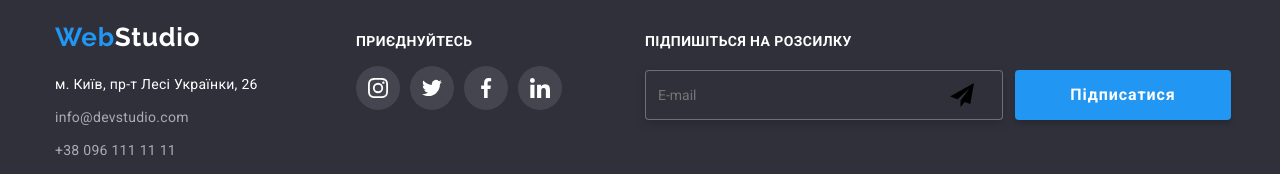
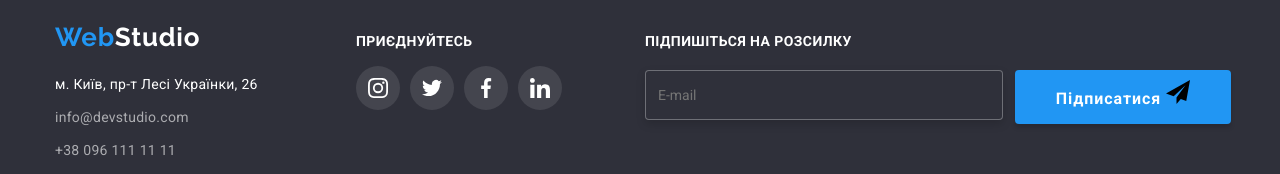
Before and after one commit to AlexandrSly/goit-markup-hw-06, a plain HTML site: page portfolio.html in a window 1280 px wide. Shown: the part 1675-1849 px from the top of the page. Drawn offline with nearby package versions, Linux system fonts and the light colour scheme.

Commit message:
hw-06_v3

```diff
--- a/css/styles.css
+++ b/css/styles.css
@@ -978,14 +978,12 @@ html {
 .subscribe-input:focus {
   border-color: var(--main-link-color);
 }
-.subscribe-input-icon {
-  position: absolute;
-  top: 50%;
-  left: 50%;
-  transform: translate(50%, -50%);
+
+.subscribe-wrap {
 }
 
-.subscribe-wrap {
-  display: flex;
-  position: relative;
+.subscribe-btn {
 }
+
+.subscribe-input-icon {
+}
--- a/portfolio.html
+++ b/portfolio.html
@@ -263,16 +263,13 @@
       <div class="subscribe-container">
         <p class="subscribe-title">Підпишіться на розсилку</p>
         <form class="subscribe-form">
-
+          <input type="text" name="user-name" class="subscribe-input" id="user-name" placeholder="E-mail">
           <div class="subscribe-wrap">
-            <input type="email" name="user-name" class="subscribe-input" id="user-name" placeholder="E-mail">
-
-          </div>
-          <div class="subscribe-div">
-            <button type="submit" class="subscribe-btn btn">Підписатися</button>
-            <svg class="subscribe-input-icon" width="24px" height="24px">
-              <use href="./images/symbol.svg#icon-telegram"></use>
-            </svg>
+            <button type="submit" class="subscribe-btn btn">Підписатися
+              <svg class="subscribe-input-icon" width="24px" height="24px">
+                <use href="./images/symbol.svg#icon-telegram"></use>
+              </svg>
+            </button>
           </div>
         </form>
       </div>
```
Also changed, not shown: index.html (+6 -9 lines).
